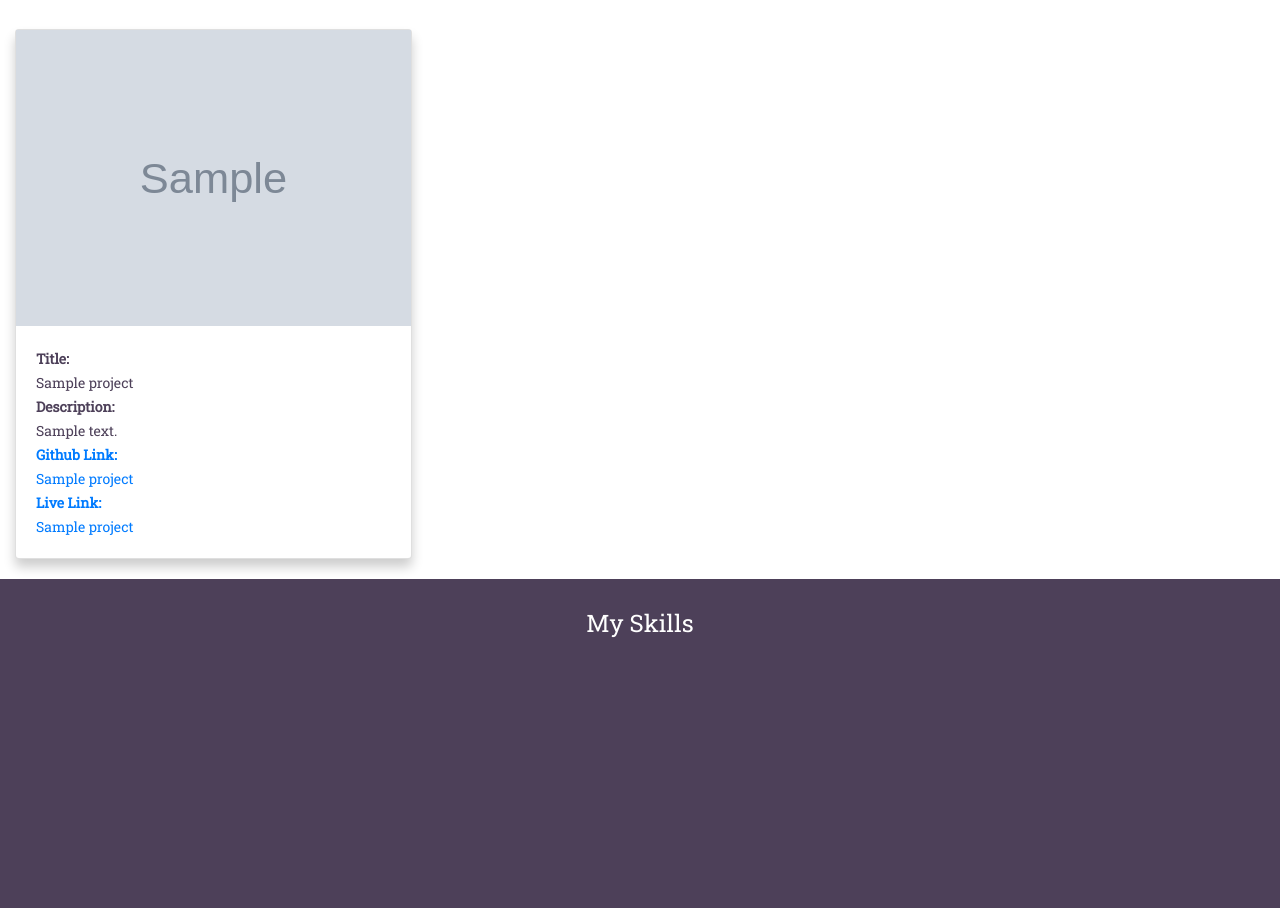
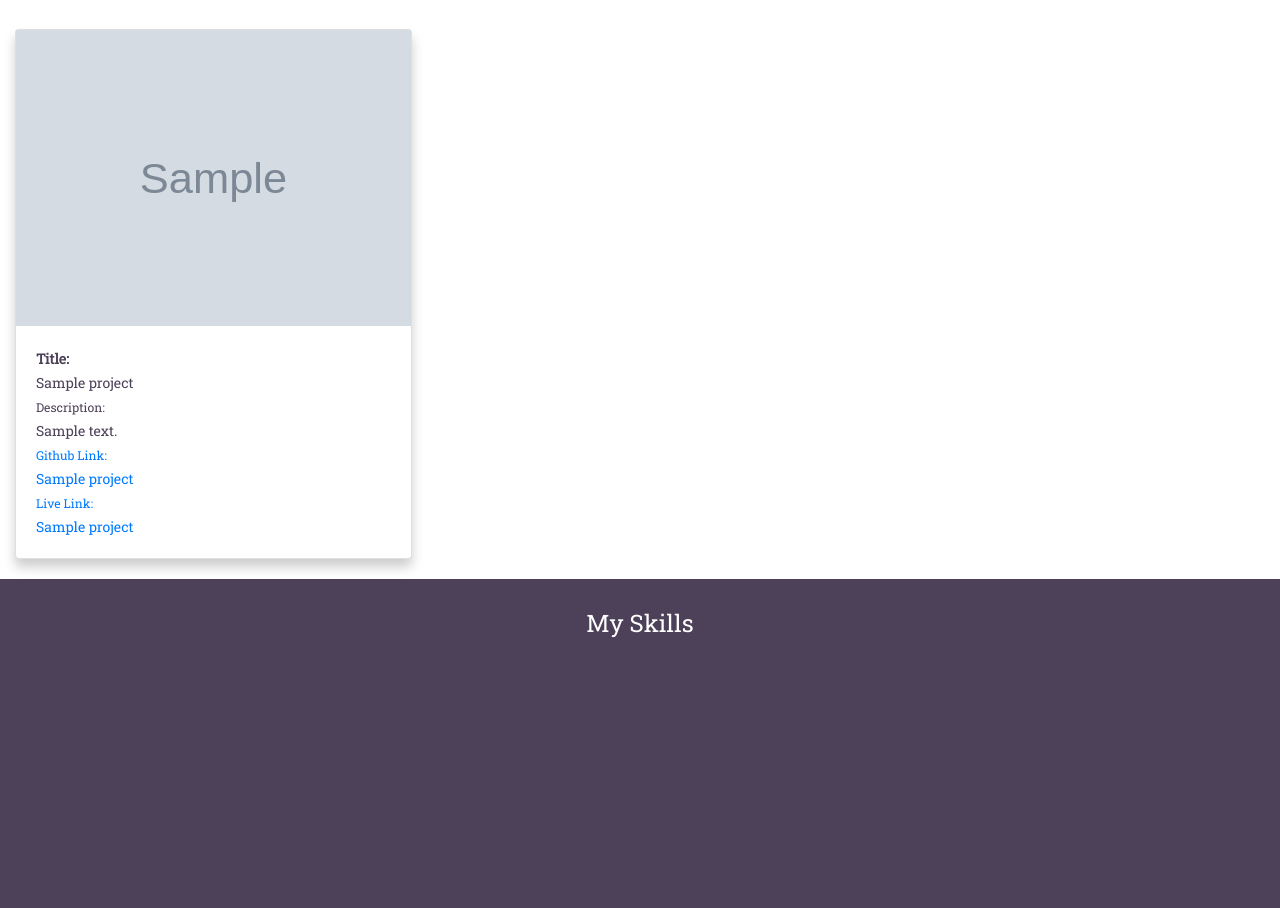
Before and after one commit to kd-kinuthiadavid/MY_PORTFOLIO, a Django app: page /projects/ in a window 1280 px wide. Shown: the part 1079-1987 px from the top of the page. Run offline with Django 3.2, Linux system fonts and the light colour scheme; tables that the repository leaves empty hold one stand-in row (values such as "Sample post"); grey boxes marked "Sample" are stand-in pictures; some libraries are stand-ins or nearby versions.

Commit message:
create new branch to try a new feature

```diff
--- a/my_portfolio/static/css/styles.css
+++ b/my_portfolio/static/css/styles.css
@@ -111,7 +111,7 @@
     height: 500px;
 }
 .icon{
-    font-size: 150px;
+    font-size: 50px;
     margin-top: 20px;
     margin-bottom: 20px;
 }
--- a/my_portfolio/templates/welcome.html
+++ b/my_portfolio/templates/welcome.html
@@ -51,12 +51,12 @@
                     <div class="card-body">
                         <small><strong>Title: </strong><br>{{ project.title }}</small>
                         <br>
-                        <small class="card_text small-description"><strong>Description:</strong><br>{{project.description}}</small>
+                        <small class="card_text small-description"><strong><small>Description:</small></strong><br>{{project.description}}</small>
                         <br>
 
-                        <a href="{{ project.github_link }}"><small class="card_text"><strong>Github Link:</strong> <br>{{ project.title}}</small></a>
+                        <a href="{{ project.github_link }}"><small class="card_text"><strong><small>Github Link:</small></strong> <br>{{ project.title}}</small></a>
                         <br>
-                        <a href="{{ project.live_link }}"><small class="card_text"><strong>Live Link:</strong> <br>{{ project.title}}</small></a>
+                        <a href="{{ project.live_link }}"><small class="card_text"><strong><small>Live Link:</small></strong> <br>{{ project.title}}</small></a>
 
 
                     </div>
@@ -82,8 +82,6 @@
                 <i class="devicon-jquery-plain-wordmark icon"></i>
                 <i class="devicon-postgresql-plain-wordmark icon"></i>
                 <i class="devicon-python-plain-wordmark colored icon"></i>
-                <i class="devicon-typescript-plain colored icon"></i>
-
             </div>
             <div class="col-md-3"></div>
 
```
